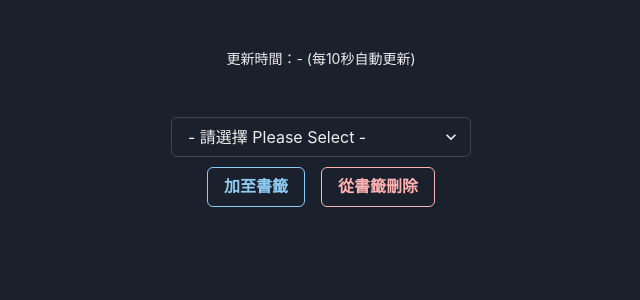
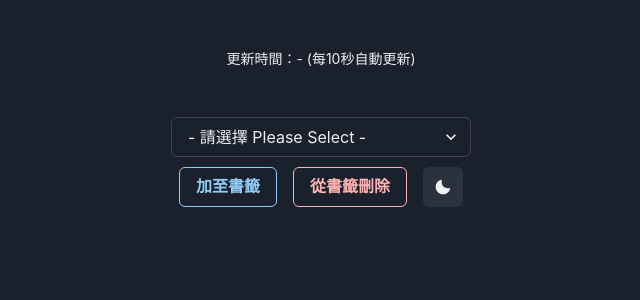
Before and after one commit to LaurenceLungo/Light-Rail-Radar, a React (Create React App) app: page / in a window 1280 px wide. Shown: the top 300 px of the page, without its empty margins (319-959 px from the left). Built offline with nearby package versions, Linux system fonts and the light colour scheme.

Commit message:
WIP dark / light mode switch

```diff
--- a/src/components/footer/favStations/favStations.js
+++ b/src/components/footer/favStations/favStations.js
@@ -1,7 +1,8 @@
 import classes from "./favStations.module.css";
-import { Center, VStack, HStack, Button, useColorMode } from "@chakra-ui/react";
+import { Center, VStack, HStack, Button, IconButton, useColorMode } from "@chakra-ui/react";
+import { MoonIcon } from '@chakra-ui/icons';
 import config from "../../../config";
-import { Fragment, useState, useEffect } from "react";
+import { useState, useEffect } from "react";
 
 function FavStations(props) {
     let iniValFavorites = [];
@@ -39,9 +40,9 @@ function FavStations(props) {
                 <HStack spacing={4}>
                     <Button variant="outline" colorScheme="blue" onClick={addToFavHandler} >加至書籤</Button>
                     <Button variant="outline" colorScheme="red" onClick={delFromFavHandler} >從書籤刪除</Button>
-                    {/* <Button onClick={toggleColorMode}>
+                    <IconButton onClick={toggleColorMode} icon={<MoonIcon />}>
                         Toggle {colorMode === "light" ? "Dark" : "Light"}
-                    </Button> */}
+                    </IconButton>
                 </HStack>
                 <div>
                     {favorites.map((station) => {
```
